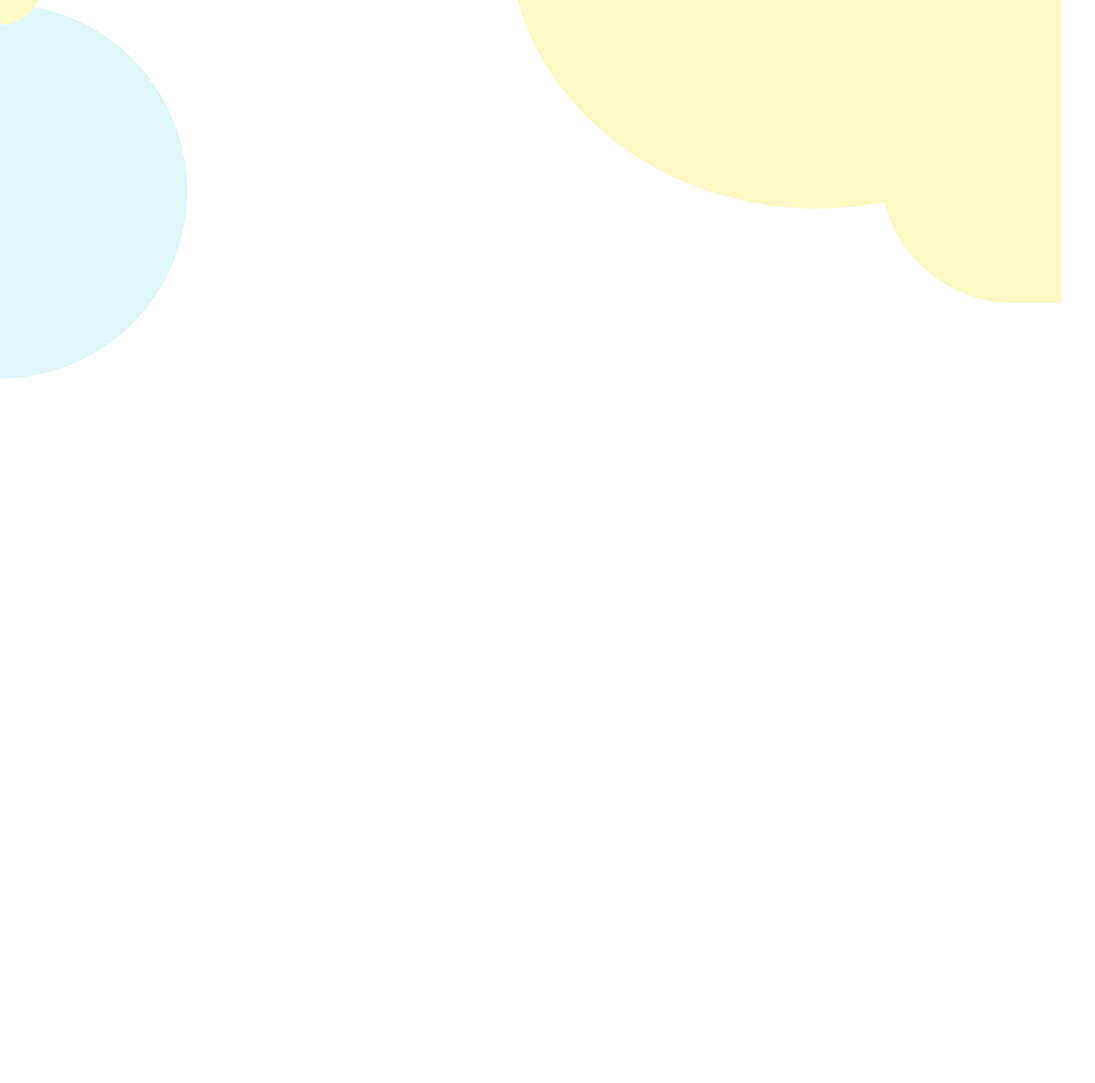
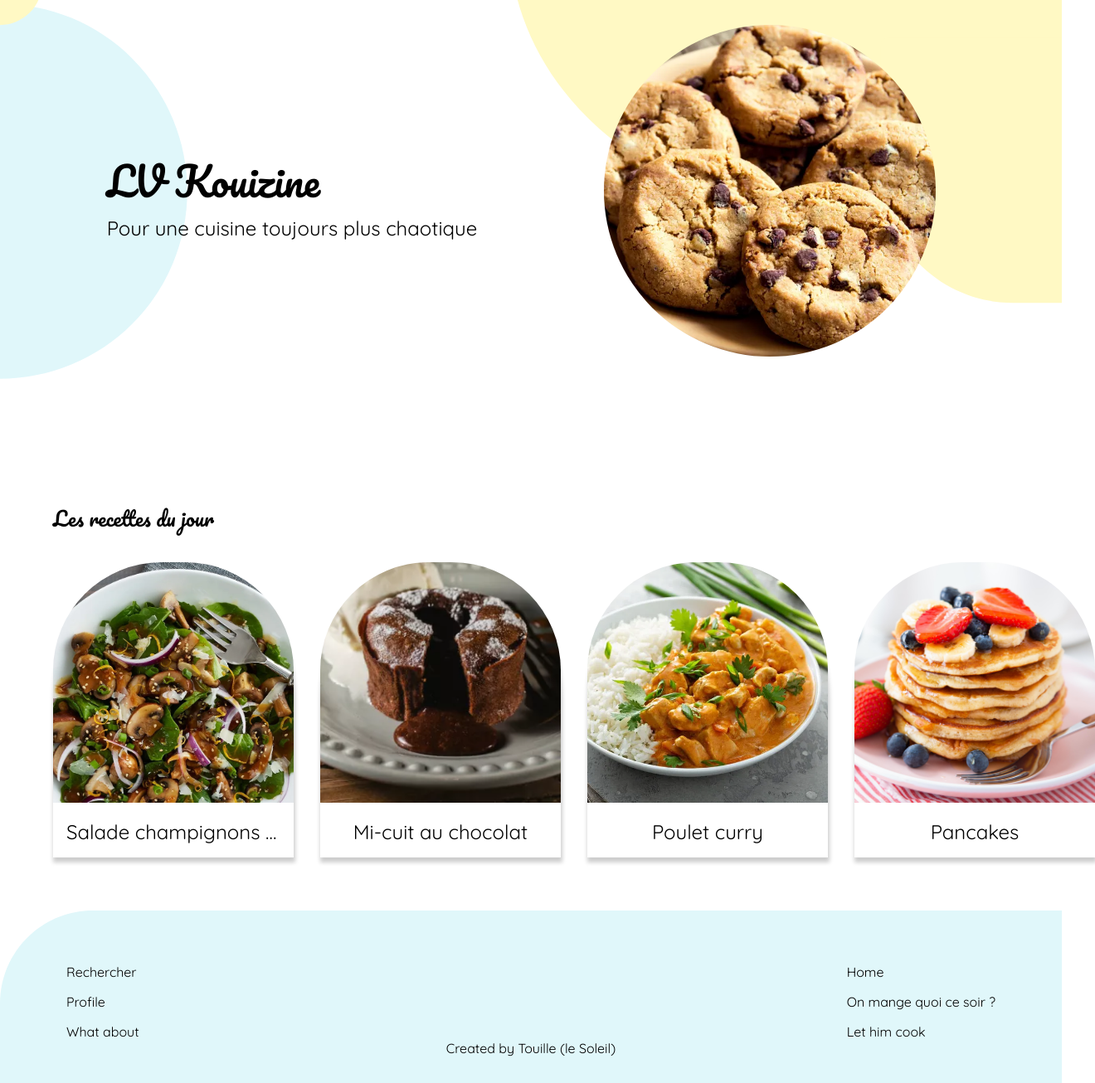
Before and after one commit to EthraDev/cuisine, a website: page public/index.html in a window 1280 px wide. Shown: the part 146-1452 px from the top of the page at 83% size, 1320 px wide, since content can reach past the window. Before the commit the page ends 1080 px from the top, so only its background shows below. Drawn offline with Linux system fonts and the light colour scheme; no server answers.

Commit message:
desktop version

```diff
--- a/public/index.html
+++ b/public/index.html
@@ -7,6 +7,9 @@
     <link rel="preconnect" href="https://fonts.googleapis.com">
     <link rel="preconnect" href="https://fonts.gstatic.com" crossorigin>
     <link href="https://fonts.googleapis.com/css2?family=Quicksand:wght@300..700&display=swap" rel="stylesheet">
+    <link rel="preconnect" href="https://fonts.googleapis.com">
+    <link rel="preconnect" href="https://fonts.gstatic.com" crossorigin>
+    <link href="https://fonts.googleapis.com/css2?family=Pacifico&display=swap" rel="stylesheet">
     <title>Accueil</title>
 </head>
 <body>
@@ -21,8 +24,57 @@
                 <a href="profile.html"><img src="img/profile.svg" alt="profile"></a>
             </ul>
         </nav>
+
+        <section class="presentation">
+            <div class="presentation-div-1">
+                <h1>LV Kouizine</h1>
+                <p>Pour une cuisine toujours plus chaotique</p>
+            </div>
+            <div class="presentation-div-2">
+                <img src="img/cookie.webp" alt="cookie" id="cookie">
+            </div>
+        </section>
     </header>
-    <div id="test">
+
+    <main>
+        <h2>Les recettes du jour</h2>
+        <div class="recettes-du-jour">
+            <div>
+                <img src="img/champignon-epinard.webp" alt="salade-champignons-epinards">
+                <p>Salade champignons épinards</p>
+            </div>
+            <div>
+                <img src="img/mi-cuit.webp" alt="mi-cuit-au-chocolat">
+                <p>Mi-cuit au chocolat</p>
+            </div>
+            <div>
+                <img src="img/poulet-curry.webp" alt="poulet-curry">
+                <p>Poulet curry</p>
+            </div>
+            <div>
+                <img src="img/pancakes.jpg" alt="pancakes">
+                <p>Pancakes</p>
+            </div>
+        </div>
+    </main>
+
+    <footer>
+        <section class="footer">
+            <div class="footer-1">
+                <div>
+                    <p>Rechercher</p>
+                    <p>Profile</p>
+                    <p>What about</p>
+                </div>
+                <div>
+                    <p>Home</p>
+                    <p>On mange quoi ce soir ?</p>
+                    <p>Let him cook</p>
+                </div>
+            </div>
+            <p class="created">Created by Touille (le Soleil)</p>
+        </section>
+    </footer>
 
     </div>
     <script src="main.js"></script>
--- a/public/style.css
+++ b/public/style.css
@@ -9,7 +9,7 @@
     background-repeat: no-repeat;
     background-size: contain;
     width: 100%;
-    height: 1080px;
+    height: 750px;
 }
 
 .navbar {
@@ -26,10 +26,10 @@
 .ul-nav {
     display: flex;
     justify-content: space-between;
-    width: 30%;
     align-items: center;
     list-style: none;
     text-decoration: none;
+    gap: 2rem;
 }
 
 a {
@@ -39,9 +39,192 @@ a {
 
 p,
 a {
-  font-family: "Quicksand", sans-serif;
-  font-optical-sizing: auto;
-  font-weight: 400;
-  font-style: normal;
-  font-size: 16px;
+    font-family: "Quicksand", sans-serif;
+    font-optical-sizing: auto;
+    font-weight: 400;
+    font-style: normal;
+    font-size: 16px;
 }
+
+h1,
+h2,
+h3 {
+    font-family: "Pacifico", cursive;
+    font-weight: 400;
+    font-style: normal;
+}
+
+#cookie {
+    width: 400px;
+    height: 400px;
+    border-radius: 50%;
+    object-fit: cover;
+}
+
+.presentation {
+    display: grid;
+    grid-template-columns: 1fr 1fr;
+    align-items: center;
+    justify-items: center;
+    margin-top: 6rem;
+    padding-left: 4rem;
+    padding-right: 4rem;
+}
+
+h1 {
+    font-size: 48px;
+}
+
+h2 {
+    font-size: 24px;
+}
+
+p {
+    font-size: 24px;
+}
+
+.recettes-du-jour {
+    display: grid;
+    grid-template-columns: repeat(4, 1fr);
+    gap: 2rem;
+    margin-top: 2rem;
+    padding-left: 4rem;
+    padding-right: 4rem;
+    justify-items: center;
+}
+
+.recettes-du-jour div img {
+    width: 100%;
+    object-fit: cover;
+    border-radius: 45% 45% 0 0;
+    aspect-ratio: 1/1;
+}
+
+.recettes-du-jour div {
+    box-shadow: 1px 5px 5px 1px rgba(0, 0, 0, 0.2);
+    border-radius: 45% 45% 0 0;
+    width: 290px;
+}
+
+.recettes-du-jour div p {
+    background-color: white;
+    text-align: center;
+    padding: 1rem;
+    margin: 0;
+    overflow: hidden; /* Cache tout ce qui dépasse */
+    text-overflow: ellipsis; /* Ajoute les points de suspension */
+    white-space: nowrap;
+}
+
+h2 {
+    margin-left: 4rem;
+    margin-right: 4rem;
+}
+
+footer {
+    margin-top: 4rem;
+    background-image: url('/img/bg-footer.svg');
+    padding: 4rem 5rem 2rem 5rem;
+}
+
+footer p {
+    font-size: 16px;
+}
+
+.footer-1 {
+    display: flex;
+    justify-content: space-between;
+    align-items: center;
+}
+
+.created {
+    text-align: center;
+}
+
+.footer-1 div {
+    display: flex;
+    gap: 1rem;
+    flex-direction: column;
+}
+
+@media screen and (max-width: 768px) {
+    .presentation {
+        grid-template-columns: 1fr;
+    }
+
+    .recettes-du-jour {
+        grid-template-columns: 1fr;
+    }
+
+    .recettes-du-jour div {
+        width: 100%;
+    }
+
+    .recettes-du-jour div img {
+        border-radius: 0;
+    }
+
+    footer {
+        padding: 2rem 2rem 2rem 2rem;
+    }
+
+    footer p {
+        font-size: 12px;
+    }
+
+    .footer-1 {
+        flex-direction: column;
+        gap: 1rem;
+    }
+
+    .footer-1 div {
+        align-items: center;
+    }
+
+    .created {
+        text-align: center;
+    }
+
+    .bg-accueil {
+        height: auto;
+    }
+
+    p,
+    a {
+        font-size: 14px;
+    }
+
+}
+
+@media screen and (min-width: 1445px) and (max-width: 2000px) {
+    .bg-accueil {
+        height: 950px;
+    }
+
+    p,
+    a {
+        font-size: 20px;
+    }
+
+    .presentation {
+        margin-top: 10rem;
+    }
+
+    .recettes-du-jour div {
+        width: 350px;
+    }
+
+    h2 {
+        font-size: 24px;
+    }
+
+    #cookie {
+        width: 500px;
+        height: 500px;
+    }
+
+    footer {
+        background-repeat: no-repeat;
+        background-size: cover;
+    }
+}
```
Also changed, not shown: public/img/bg-footer.svg (added), public/img/champignon-epinard.webp (added), public/img/cookie.webp (added), public/img/mi-cuit.webp (added), public/img/pancakes.jpg (added), public/img/poulet-curry.webp (added).
